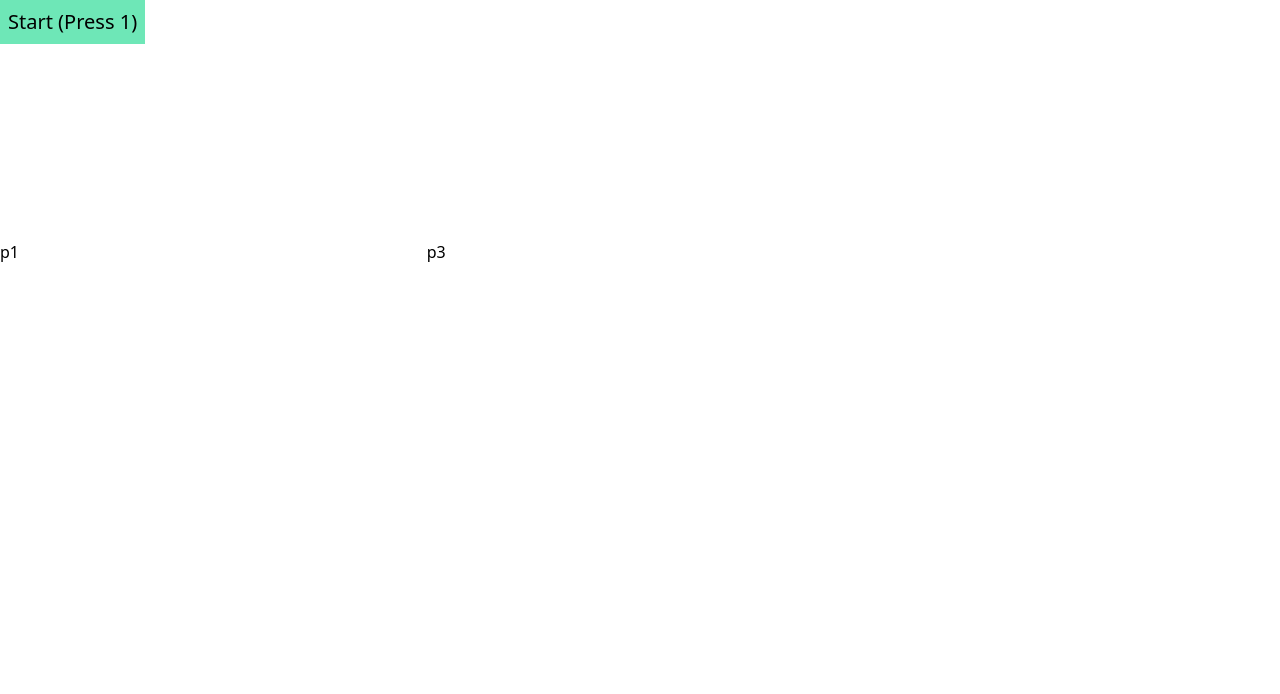
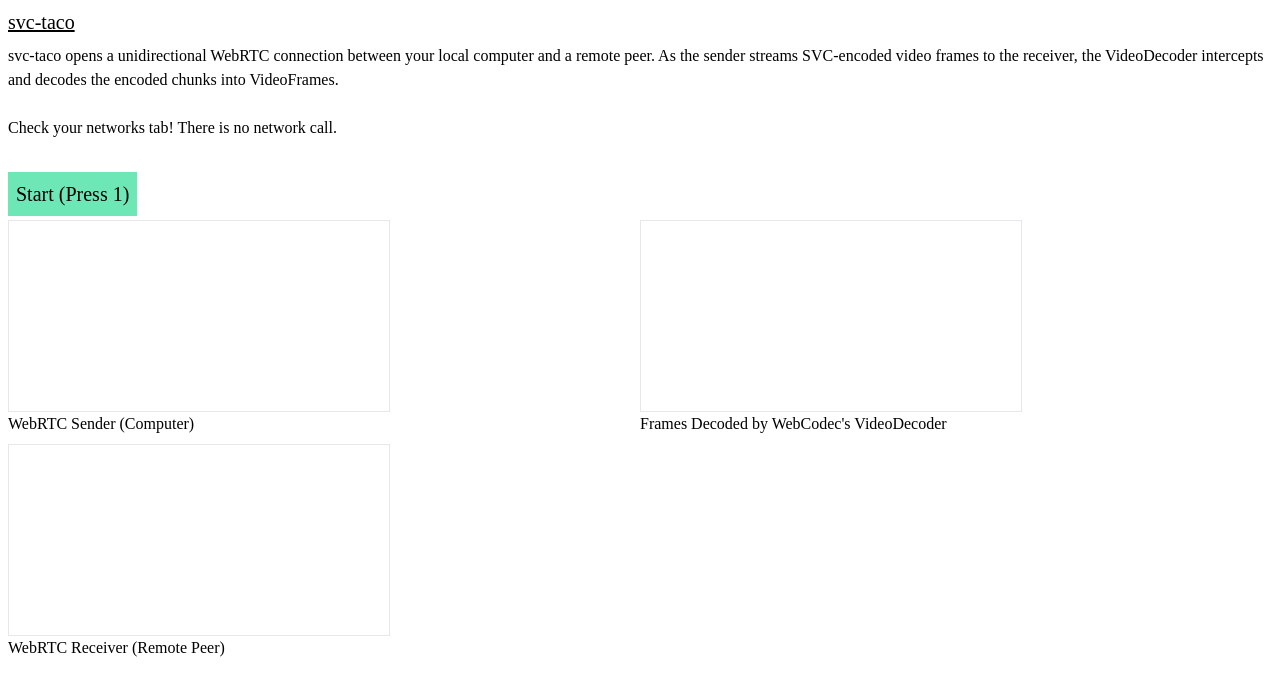
Before and after one commit to hypervideo/svc-taco, a plain HTML site: page index.html in a window 1280 px wide. Drawn offline with nearby package versions, Linux system fonts and the light colour scheme.

Commit message:
Write up

```diff
--- a/index.html
+++ b/index.html
@@ -7,38 +7,58 @@
     <meta content="WebRTC code samples" name="description">
     <meta content="width=device-width, user-scalable=yes, initial-scale=1, maximum-scale=1" name="viewport">
 
-    <title>SVC</title>
-    <link href="https://fonts.googleapis.com/css?family=Roboto:300,400,500,700" rel="stylesheet" type="text/css">
+    <title>SVC Taco</title>
     <script src="https://cdn.tailwindcss.com"></script>
+    <style>
+        body {
+            font-family: "Times New Roman", Times, serif;
+        }
+    </style>
 </head>
 
 <body>
 
-<div class="h-screen w-screen flex flex-col" id="container">
+<div class="h-screen w-screen flex flex-col p-2" id="container">
+    <div class="space-y-2 mb-8">
+        <a class="underline hover:no-underline text-xl" href="https://github.com/hypervideo/svc-taco">svc-taco</a>
+        <p>
+            svc-taco opens a unidirectional WebRTC connection between your local computer and a remote peer. As the
+            sender streams SVC-encoded video frames to the receiver, the VideoDecoder intercepts and decodes the encoded
+            chunks into VideoFrames.
 
-    <div class="h-12 text-xl space-x-8" id="buttons">
+            <br>
+            <br>
+            Check your networks tab! There is no network call.
+        </p>
+    </div>
+
+    <div>
+
+        <div class="h-12 text-xl w-56" id="buttons">
             <button class="disabled:hidden p-2 bg-emerald-300" id="startButton">Start (Press 1)</button>
             <button class="disabled:hidden p-2 bg-amber-300" disabled id="callButton">Call (Press 2)</button>
             <button class="disabled:hidden p-2 bg-red-300" disabled id="hangupButton">Hang Up (Press 3)</button>
         </div>
 
         <span id="banner"></span>
-    <div class="grid grid-cols-3 h-48" id="videos">
+        <div class="grid grid-cols-2 h-48" id="videos">
             <div>
-            <video autoplay class="h-48" id="video1" muted playsinline></video>
-            <p>p1</p>
+                <video autoplay class="h-48 border" id="video1" muted playsinline></video>
+                <p>WebRTC Sender (Computer)</p>
             </div>
 
             <div>
-            <video autoplay class="h-48" id="video3" playsinline></video>
-            <p>p3</p>
+                <video autoplay class="h-48 border" id="video3" playsinline></video>
+                <p>Frames Decoded by WebCodec's VideoDecoder</p>
             </div>
         </div>
 
-    <div class="invisible">
+
+        <div class="bg-opacity-30 mt-8">
             <div>
-            <video autoplay class="h-48" id="video2" playsinline></video>
-            <p>p2</p>
+                <video autoplay class="h-48 border" id="video2" playsinline></video>
+                <p>WebRTC Receiver (Remote Peer)</p>
+            </div>
         </div>
     </div>
 
```
Lines whose indentation alone changed are shown as unchanged.
